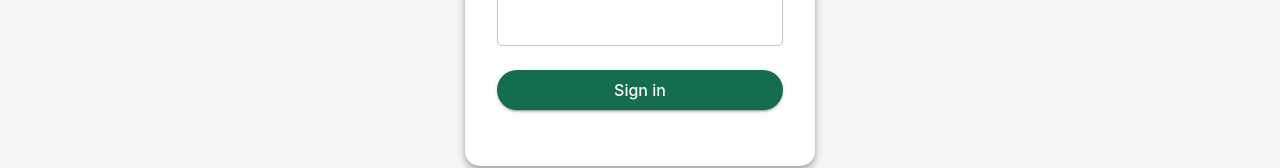
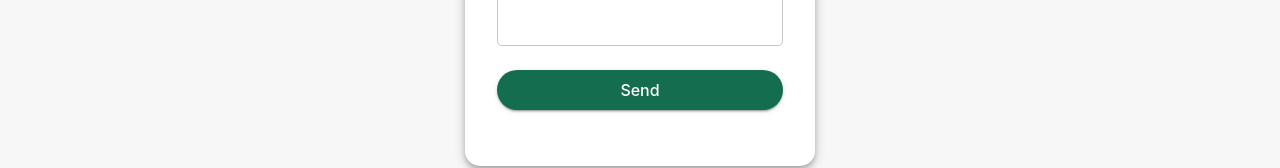
Before and after one commit to alisherkhan98/frintend-final-project, a React (Create React App) app: page /contact in a window 1280 px wide. Shown: the part 468-636 px from the top of the page. Built offline with nearby package versions, Linux system fonts and the light colour scheme; no server answers.

Commit message:
last touches

```diff
--- a/src/components/ContactForm.js
+++ b/src/components/ContactForm.js
@@ -1,6 +1,6 @@
 import React from "react";
 // MUI
-import { Box, Typography, TextField, Button, Card } from "@mui/material";
+import { Typography, TextField, Button, Card } from "@mui/material";
 
 // router
 import { Form } from "react-router-dom";
@@ -14,18 +14,6 @@ const textFieldStyle = {
 function ContactForm({ data }) {
   const { user } = useSelector((state) => state.auth);
   return (
-    <Box
-      sx={{
-        display: "flex",
-        justifyContent: "center",
-        alignItems: "center",
-        width: "100vw",
-        minHeight: "100vh",
-        py: 10,
-        boxSizing: "border-box",
-        backgroundColor: "neutral.main",
-      }}
-    >
     <Form method="post" action="/contact">
       <Card
         sx={{
@@ -43,7 +31,7 @@ function ContactForm({ data }) {
         autoComplete="false"
       >
         <Typography variant="h4" color="text.primary">
-            Hi {user ? `, ${user.name}` : ""}!
+          Hi{user ? `, ${user.name}` : ""}!
         </Typography>
         <Typography variant="h5" color="text.primary" mb={2}>
           Let's get in touch
@@ -83,11 +71,10 @@ function ContactForm({ data }) {
           type="submit"
           sx={{ width: "100%", my: 1 }}
         >
-            Sign in
+          Send
         </Button>
       </Card>
     </Form>
-    </Box>
   );
 }
 
--- a/src/screens/ContactScreen.js
+++ b/src/screens/ContactScreen.js
@@ -1,4 +1,6 @@
 import React from "react";
+// MUI
+import { Box } from "@mui/material";
 // router
 import { useActionData } from "react-router-dom";
 // components
@@ -12,6 +14,18 @@ function ContactScreen() {
   return (
     <>
       <Navbar />
+      <Box
+        sx={{
+          display: "flex",
+          justifyContent: "center",
+          alignItems: "center",
+          width: "100vw",
+          minHeight: "100vh",
+          py: 10,
+          boxSizing: "border-box",
+          backgroundColor: "neutral.main",
+        }}
+      >
         <ContactForm data={data} />
         {data?.success && (
           <FixedAlert severity="success">
@@ -23,6 +37,7 @@ function ContactScreen() {
             There was an error while sending the message
           </FixedAlert>
         )}
+      </Box>
     </>
   );
 }
```
Lines whose indentation alone changed are shown as unchanged.
